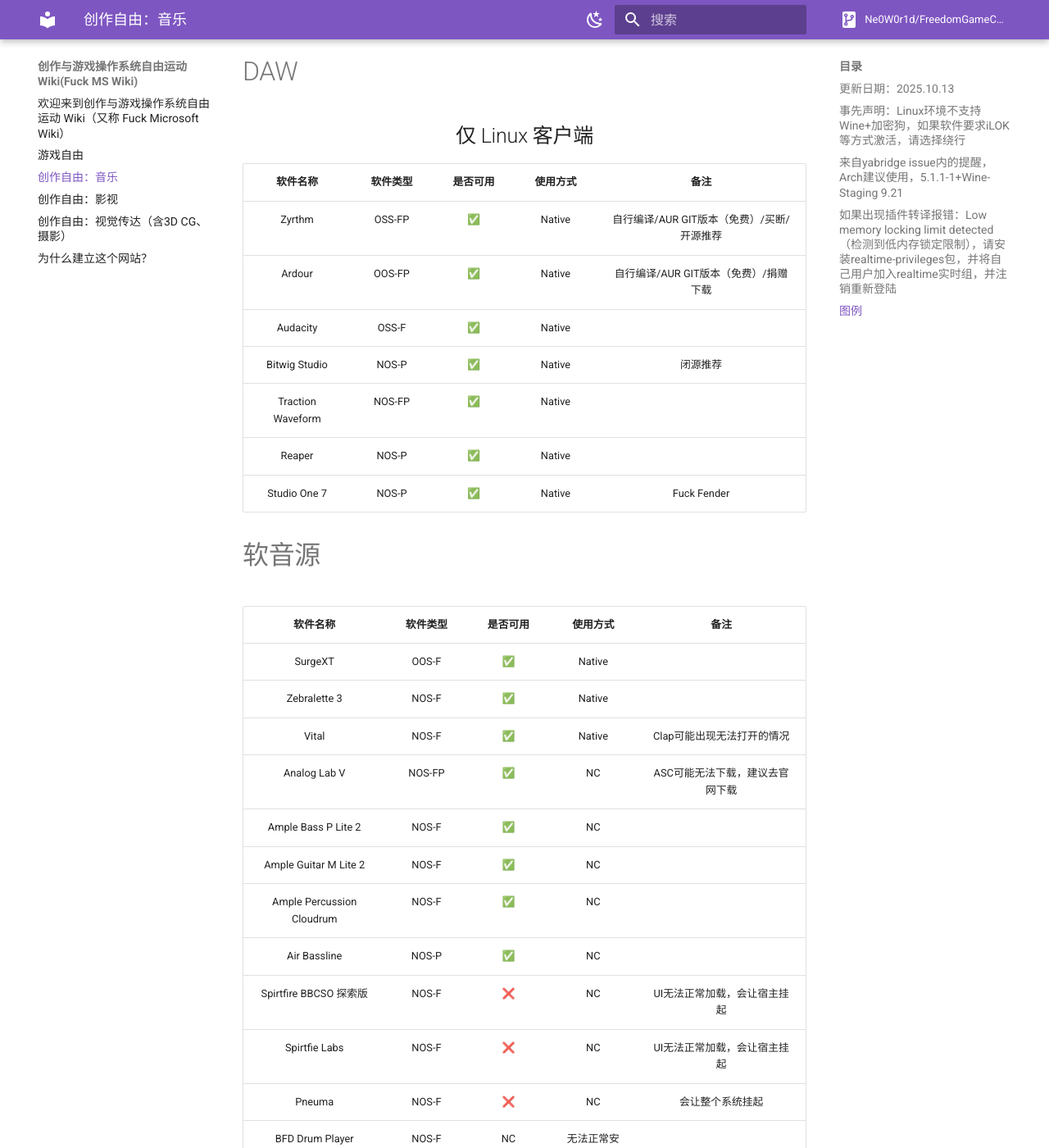
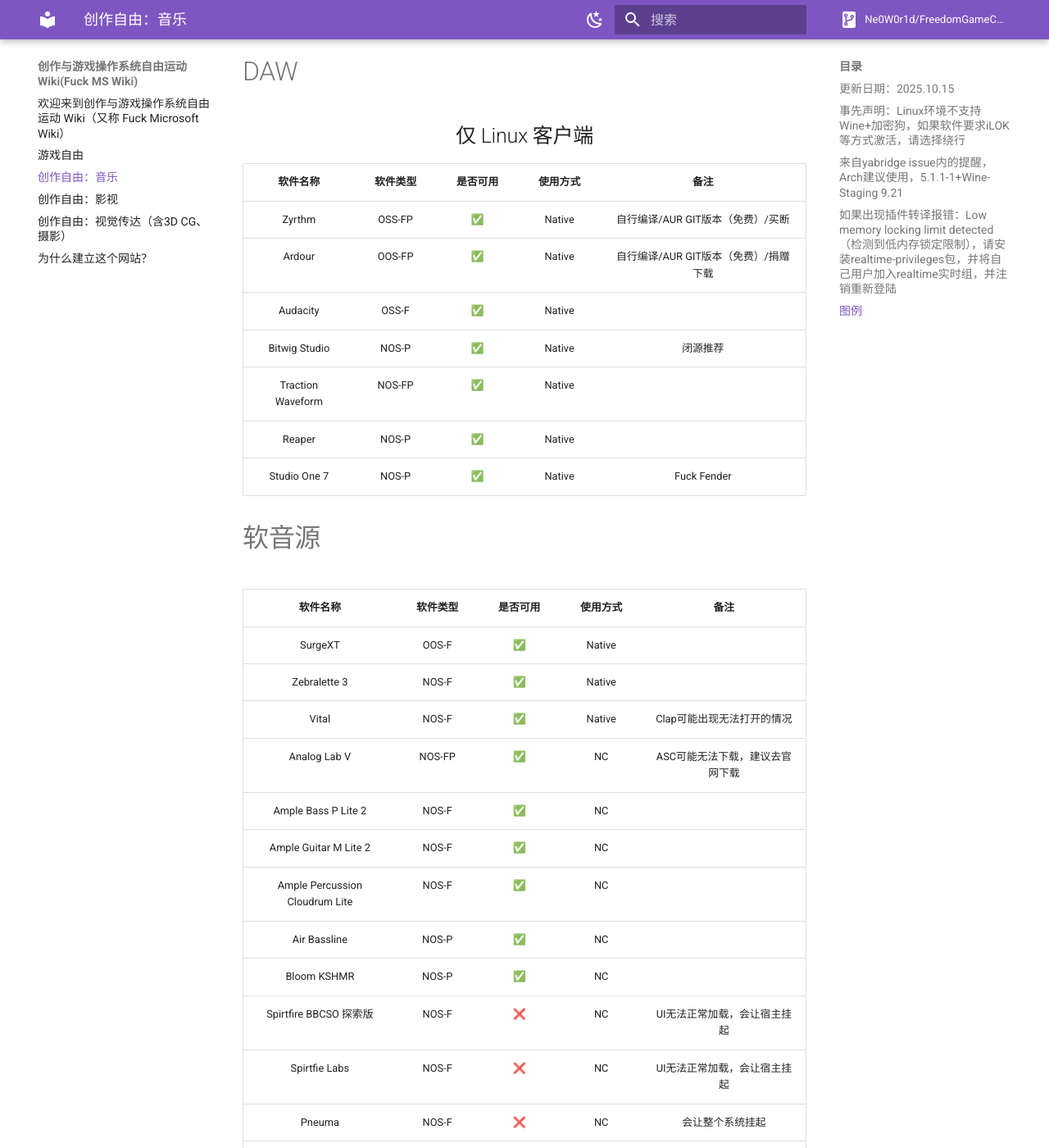
Before and after one commit to Ne0W0r1d/FreedomGameCreatorWiki, an MkDocs documentation site: the page built from docs/musicfreedom.md, in a window 1280 px wide and 1400 px high, scrolled down 793 px. Shown: the whole window at 82% size. Built offline with MkDocs 1.6.1 and Material for MkDocs 9.7.7, drawn with Linux system fonts in a browser that asks for light colours; comment, search, counter and statistics services are not loaded; some of the changed text lies outside the part shown.

Commit message:
1015例行更新

```diff
--- a/docs/musicfreedom.md
+++ b/docs/musicfreedom.md
@@ -1,5 +1,5 @@
 # 创作自由：音乐
-#### 更新日期：2025.10.13
+#### 更新日期：2025.10.15
 ### <center>事先声明：Linux环境不支持Wine+加密狗，如果软件要求iLOK等方式激活，请选择绕行</center>
 ### <center>来自yabridge issue内的提醒，Arch建议使用，5.1.1-1+Wine-Staging 9.21</center>
 ### <center>如果出现插件转译报错：Low memory locking limit detected（检测到低内存锁定限制），请安装realtime-privileges包，并将自己用户加入realtime实时组，并注销重新登陆</center>
@@ -20,7 +20,7 @@
 
 | 软件名称 | 软件类型 | 是否可用 | 使用方式 | 备注 |
 | :-----: | :-----: | :-----: | :-----: | :-----: |
-| Zyrthm | OSS-FP | ✅ | Native | 自行编译/AUR GIT版本（免费）/买断/开源推荐 |
+| Zyrthm | OSS-FP | ✅ | Native | 自行编译/AUR GIT版本（免费）/买断 | 开源推荐 |
 | Ardour | OOS-FP | ✅ | Native | 自行编译/AUR GIT版本（免费）/捐赠下载 |
 | Audacity | OSS-F | ✅ | Native |  |
 | Bitwig Studio | NOS-P | ✅ | Native | 闭源推荐 |
@@ -38,18 +38,19 @@
 | Analog Lab V | NOS-FP | ✅ | NC | ASC可能无法下载，建议去官网下载 |
 | Ample Bass P Lite 2 | NOS-F | ✅ | NC |  |
 | Ample Guitar M Lite 2 | NOS-F | ✅ | NC |  |
-| Ample Percussion Cloudrum | NOS-F | ✅ | NC |  |
+| Ample Percussion Cloudrum Lite | NOS-F | ✅ | NC |  |
 | Air Bassline | NOS-P | ✅ | NC | |
+| Bloom KSHMR | NOS-P | ✅ | NC | |
 | Spirtfire BBCSO 探索版 | NOS-F | ❌ | NC | UI无法正常加载，会让宿主挂起 |
 | Spirtfie Labs | NOS-F | ❌ | NC | UI无法正常加载，会让宿主挂起 |
 | Pneuma | NOS-F | ❌ | NC | 会让整个系统挂起 |
-| BFD Drum Player | NOS-F | NC | 无法正常安装 |
+| BFD Drum Player | NOS-F | ❌ | NC | 无法正常安装 |
 
 # 效果器
 | 软件名称 | 软件类型 | 是否可用 | 使用方式 | 备注 |
 | :-----: | :-----: | :-----: | :-----: | :-----: |
 | Efx REFRACT | NOS-P | ✅ | NC | |
 | Analog Obsession Bundle | NOS-F | ✅ | NC | |
-| Fresh Air | NOS-F | ❌ | NC | 无法使用iLOK |
-| Heatware | NOS-F | ❌ | NC | 无法使用iLOK |
-| Softube Saturation Knob | NOS-F | ❌ | NC | 无法使用iLOK |
+| Fresh Air | NOS-F | ❌ | NC | 使用iLOK |
+| Heatware | NOS-F | ❌ | NC | 使用iLOK |
+| Softube Saturation Knob | NOS-F | ❌ | NC | 使用iLOK |
```
Also changed, not shown: docs/visualfreedom.md (+68 -1 lines).
